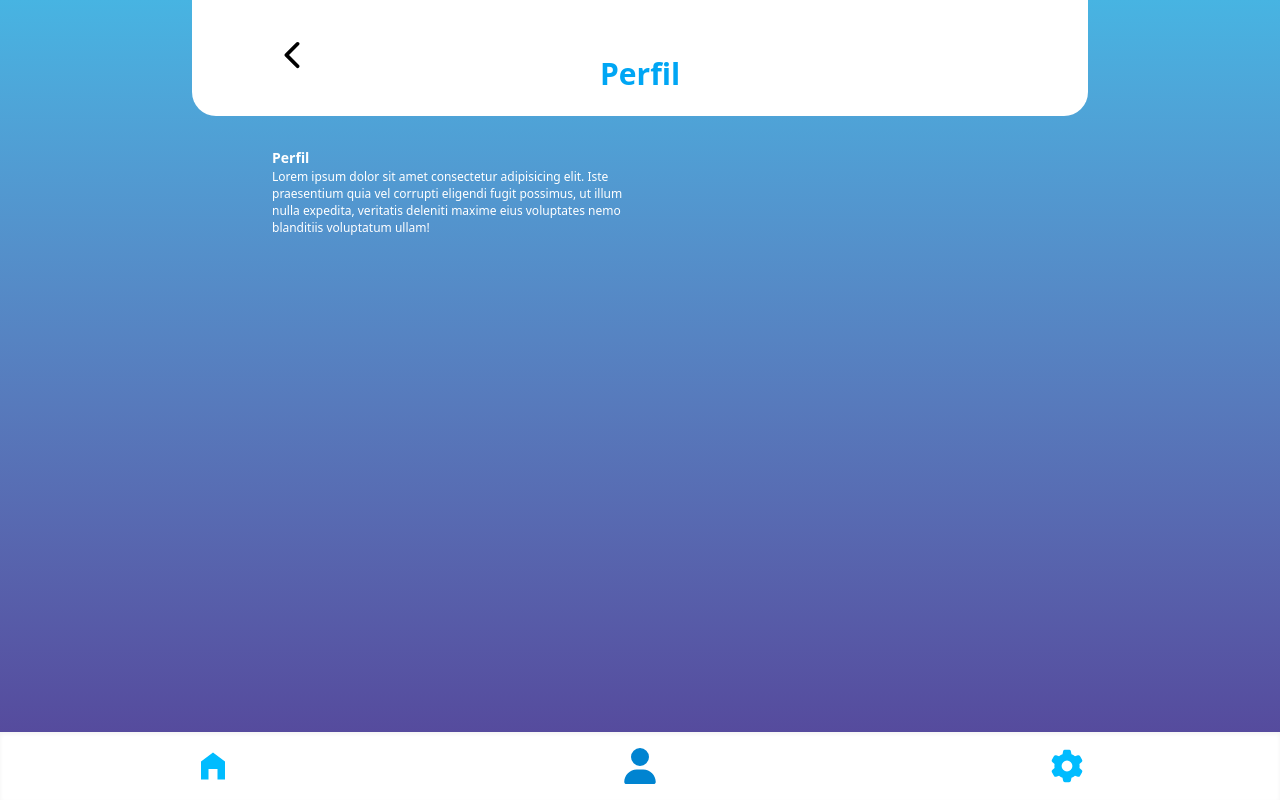
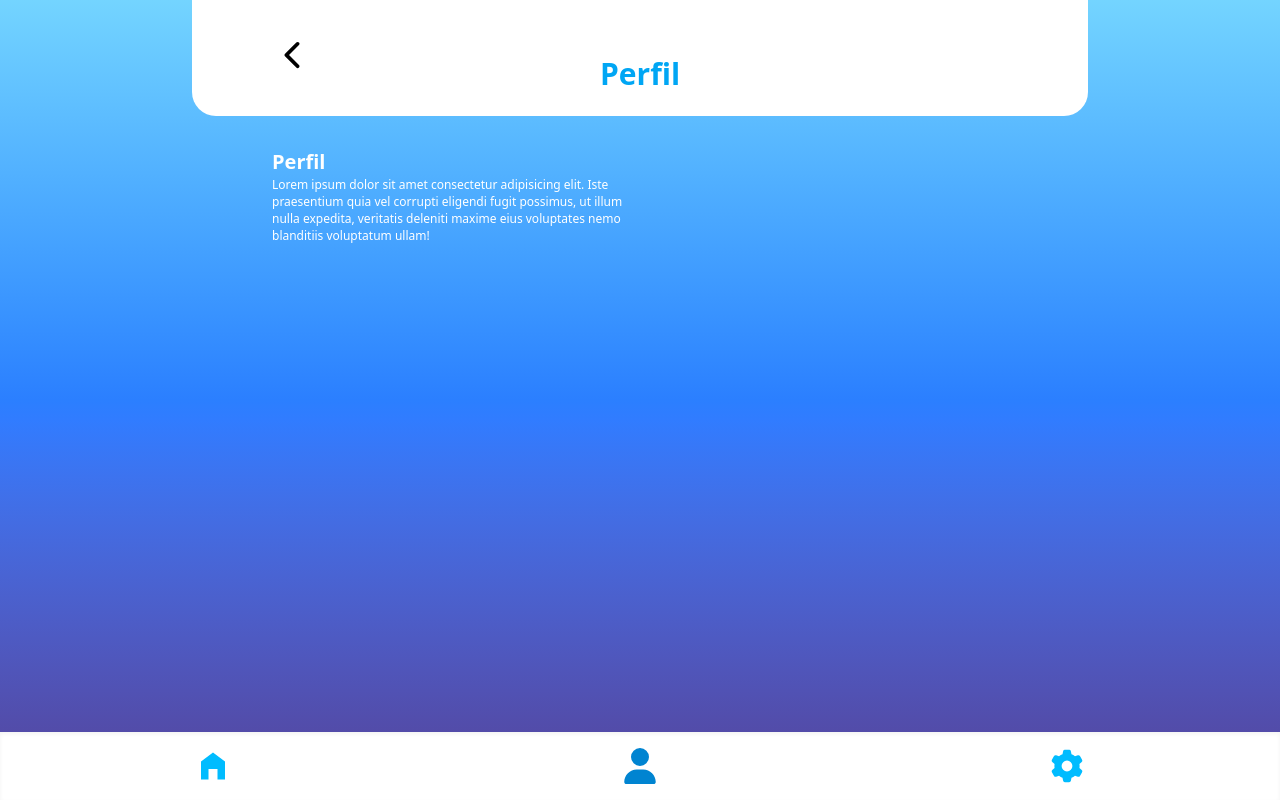
Before and after one commit to Marcohau2O/Cisco, a React (Vite) app in the folder Cisco/: page /profile in a window 1280 px wide. Built offline with nearby package versions, Linux system fonts and the light colour scheme.

Commit message:
Mismo color, y cambio

```diff
--- a/Cisco/src/App.jsx
+++ b/Cisco/src/App.jsx
@@ -11,7 +11,7 @@ function App() {
 
   return (
     <Router>
-      <div className='min-h-screen bg-gradient-to-b from-[#47B4E2] to-[#544197] flex flex-col items-center'>
+      <div className='min-h-screen bg-gradient-to-b from-sky-300 via-blue-500 to-[#544197] flex flex-col items-center'>
         <Routes>
             <Route path="/" element={<Home />} />
             <Route path="/curso_1" element={<Curso1/>} />
--- a/Cisco/src/components/componentsCurso/Reviews.jsx
+++ b/Cisco/src/components/componentsCurso/Reviews.jsx
@@ -22,7 +22,7 @@ export default function Reviews() {
   return (
     <>
     {reviews.map((review, idx) => (
-        <div key={idx} className="bg-white/20  bg-opacity-100 rounded-4xl p-6 m-12 flex items-center gap-5 shadow-md border-gray-200 w-[24rem] h-[7rem]">
+        <div key={idx} className="bg-white/20  bg-opacity-100 rounded-4xl p-6 m-5 flex items-center gap-5 shadow-md border-gray-200 w-[24rem] h-[7rem]">
             <img src={review.image} alt={`${review.name}'s profile`} className="w-12 h-12 rounded-full" />
             <div className="text-white flex flex-col">
                 <div className="flex items-center gap-40">
--- a/Cisco/src/pages/Curso1.jsx
+++ b/Cisco/src/pages/Curso1.jsx
@@ -18,7 +18,7 @@ export default function Curso1() {
     return (
         <>
 
-            <div className="bg-white text-sky-500 rounded-b-3xl py-4 px-6 w-[28.4rem] h-[10rem] flex justify-between items-center">
+            <div className="relative z-10 bg-white text-sky-500 rounded-b-3xl py-4 px-6 w-[28.4rem] h-[10rem] flex justify-between items-center">
                 <NavLink to="/">
                     <button>
                         <IoIosArrowBack size={50}/>
@@ -40,12 +40,12 @@ export default function Curso1() {
             </div>
 
 
-            <div className="bg-sky-300 h-[10rem] w-[28.4rem] flex items-center justify-center text-white text-lg font-semibold">
+            <div className="relative z-0 bg-sky-300 h-[12rem] w-[28.4rem] flex items-center justify-center text-white text-lg font-semibold -mt-4">
                 VIDEO
             </div>
 
 
-            <div className="w-[28.4rem] px-6 py-4 text-white flex gap-8">
+            <div className="w-[28.4rem] px-8 py-6 text-white flex gap-8">
 
                 <div className="w-1/2">
                     <h3 className="font-bold mb-2">Descripción</h3>
--- a/Cisco/src/pages/Leccion1.jsx
+++ b/Cisco/src/pages/Leccion1.jsx
@@ -7,7 +7,7 @@ import EvaluacionItem from "../components/componentsLesccion/EvaluacionItem";
 export default function Leccion_1() {
     return(
         <>
-        <div className="bg-white text-sky-500 rounded-b-3xl py- px-6 w-[28.4rem] h-[10rem] flex justify-between items-center">
+        <div className="relative z-10 bg-white text-sky-500 rounded-b-3xl py- px-6 w-[28.4rem] h-[10rem] flex justify-between items-center">
             <NavLink to="/">
                 <button>
                     <IoIosArrowBack size={50}/>
@@ -17,7 +17,7 @@ export default function Leccion_1() {
             <h2 className="text-4xl font-bold -mb-15 flex-grow text-center">Lección 1</h2>
         </div>
 
-        <div className="bg-sky-300 h-[13rem] w-[28.4rem] flex items-center justify-center text-white text-lg font-semibold">
+        <div className="relative z-0 bg-sky-300 h-[12rem] w-[28.4rem] flex items-center justify-center text-white text-lg font-semibold -mt-4">
                 Imagen
         </div>
 
--- a/Cisco/src/pages/profile.jsx
+++ b/Cisco/src/pages/profile.jsx
@@ -4,7 +4,7 @@ import { NavLink } from 'react-router-dom';
 
 export default function Profile() {
   return (
-    <div className="min-h-screen bg-gradient-to-b from-[#47B4E2] to-[#544197] flex flex-col">
+    <div className="min-h-screen bg-gradient-to-b flex flex-col">
           <div className="w-full relative">
 
             <div className="bg-white rounded-b-3xl max-w-4xl mx-auto px-6 md:px-20 py-6 ">
@@ -21,7 +21,7 @@ export default function Profile() {
           </div>
 
           <div className="max-w-4xl mx-auto w-full px-6 md:px-20 pt-8 text-left">
-            <h2 className="text-white text-sm font-semibold ">Perfil</h2>
+            <h2 className="text-white text-xl font-semibold ">Perfil</h2>
             <p className="text-white text-sm text-[12px] grid grid-cols-2">
               Lorem ipsum dolor sit amet consectetur adipisicing elit.
               Iste praesentium quia vel corrupti eligendi fugit possimus,
--- a/Cisco/src/pages/settings.jsx
+++ b/Cisco/src/pages/settings.jsx
@@ -3,7 +3,7 @@ import { NavLink } from "react-router-dom";
 
 export default function Settings() {
   return (
-    <div className="min-h-screen bg-gradient-to-b from-[#47B4E2] to-[#544197] flex flex-col">
+    <div className="min-h-screen bg-gradient-to-b flex flex-col">
       <div className="w-full relative">
 
         <div className="bg-white rounded-b-3xl max-w-4xl mx-auto px-6 md:px-20 py-6 ">
@@ -20,7 +20,7 @@ export default function Settings() {
       </div>
 
       <div className="max-w-4xl mx-auto w-full px-6 md:px-20 pt-8 text-left">
-        <h2 className="text-white text-sm font-semibold ">Configuración</h2>
+        <h2 className="text-white text-xl font-semibold ">Configuración</h2>
         <p className="text-white text-sm text-[12px] grid grid-cols-2">
           Lorem ipsum dolor sit amet consectetur adipisicing elit.
           Iste praesentium quia vel corrupti eligendi fugit possimus,
```
